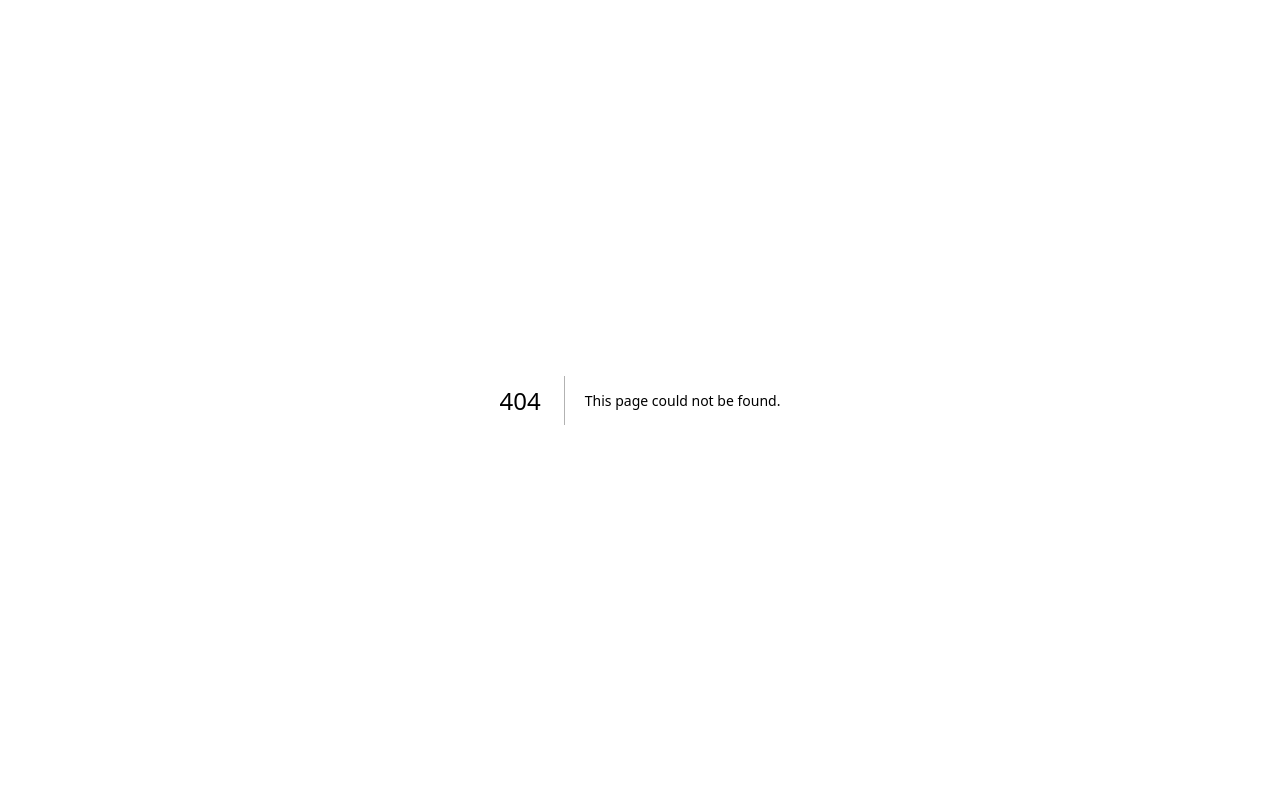
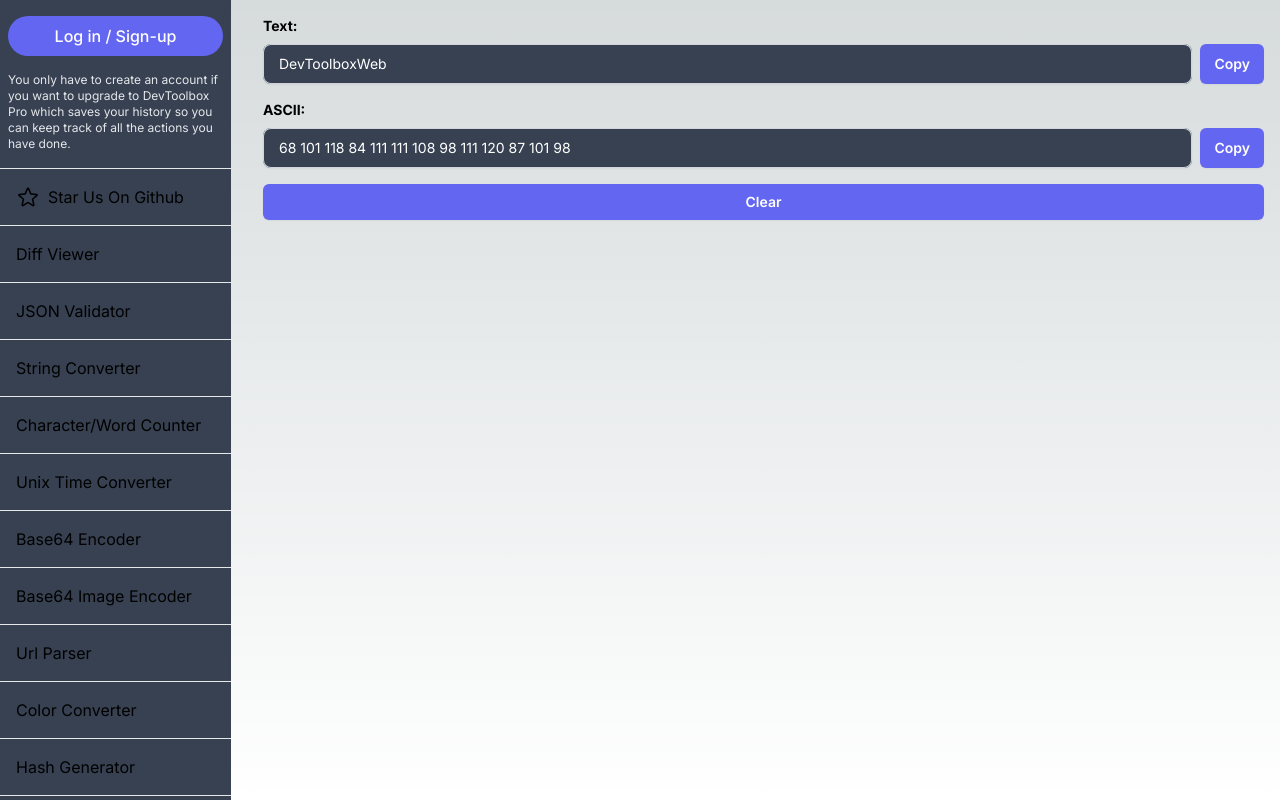
Before and after one commit to YourAverageTechBro/DevToolboxWeb, a Next.js app: page /tools/ascii-converter in a window 1280 px wide. Before the commit this address had no page. Built offline with nearby package versions, Linux system fonts and the light colour scheme; no server answers.

Commit message:
add ascii converter tool

```diff
--- a/src/app/components/common/ToolList.tsx
+++ b/src/app/components/common/ToolList.tsx
@@ -68,6 +68,10 @@
     name: "QRCode Generator",
     path: "/tools/qrcode-generator",
   },
+  {
+    name: "ASCII Converter",
+    path: "/tools/ascii-converter",
+  },
 ];
 
 export default function ToolList() {
--- /dev/null
+++ b/src/app/tools/ascii-converter/AsciiConverterComponent.tsx
@@ -0,0 +1,149 @@
+"use client";
+
+import { useEffect, useState } from "react";
+import { User } from "@clerk/backend";
+import useDebounce from "@/app/hooks/useDebounce";
+import { saveHistory } from "@/utils/clientUtils";
+import { ToolType } from "@prisma/client";
+
+export default function AsciiConverterComponent({
+  user,
+  isProUser,
+}: {
+  user: User | null;
+  isProUser: boolean;
+}) {
+  const [normalString, setNormalString] = useState("DevToolboxWeb");
+  const [asciiString, setAsciiString] = useState(
+    "68 101 118 84 111 111 108 98 111 120 87 101 98"
+  );
+
+  const debouncedNormalString = useDebounce<string>(normalString, 1000);
+  const debouncedAsciiString = useDebounce<string>(asciiString, 1000);
+
+  useEffect(() => {
+    if (debouncedNormalString && debouncedAsciiString) {
+      void saveHistory({
+        user,
+        isProUser,
+        toolType: ToolType.ColorConverter,
+        onError: () => {},
+        metadata: {
+          normalString,
+          asciiString,
+        },
+      });
+    }
+  }, [debouncedNormalString, debouncedAsciiString]);
+
+  const stringToAscii = (input: string): string => {
+    let result = "";
+
+    for (let i = 0; i < input.length; i++) {
+      const asciiValue = input.charCodeAt(i);
+      result += `${asciiValue} `;
+    }
+
+    return result.trim();
+  };
+
+  const asciiToString = (input: string): string => {
+    const asciiValues = input.split(" ").map(Number);
+
+    const characters = asciiValues.map((asciiValue) =>
+      String.fromCharCode(asciiValue)
+    );
+
+    return characters.join("");
+  };
+
+  const handleTextChange = (input: string) => {
+    try {
+      if (!input) {
+        reset();
+        return;
+      }
+      setNormalString(input);
+      setAsciiString(stringToAscii(input));
+    } catch (_) {
+      reset();
+    }
+  };
+
+  const handleAsciiChange = (input: string) => {
+    try {
+      if (!input) {
+        reset();
+        return;
+      }
+      setAsciiString(input);
+      setNormalString(asciiToString(input));
+    } catch (_) {
+      reset();
+    }
+  };
+
+  const reset = () => {
+    setNormalString("");
+    setAsciiString("");
+  };
+
+  return (
+    <div className="w-full h-full flex flex-col gap-4">
+      <div>
+        <p className="font-bold text-sm mb-2"> Text: </p>
+        <div className="flex gap-2">
+          <input
+            className="px-4 py-2 w-full block rounded-lg border-0
+        bg-gray-700 text-white shadow-sm ring-1 ring-inset
+        ring-gray-300 focus:ring-2 focus:ring-inset
+        focus:ring-indigo-600 sm:text-sm sm:leading-6"
+            value={normalString}
+            onChange={(e) => handleTextChange(e.currentTarget.value)}
+          />
+          <button
+            type="button"
+            className="rounded-md bg-indigo-500 px-3.5 py-2 text-sm font-semibold text-white shadow-sm hover:bg-indigo-400 focus-visible:outline focus-visible:outline-2 focus-visible:outline-offset-2 focus-visible:outline-indigo-500"
+            onClick={async () => {
+              await navigator.clipboard.writeText(normalString);
+            }}
+          >
+            Copy
+          </button>
+        </div>
+      </div>
+
+      <div>
+        <p className="font-bold text-sm mb-2"> ASCII: </p>
+        <div className="flex gap-2">
+          <input
+            className="px-4 py-2 w-full block rounded-lg border-0
+        bg-gray-700 text-white shadow-sm ring-1 ring-inset
+        ring-gray-300 focus:ring-2 focus:ring-inset
+        focus:ring-indigo-600 sm:text-sm sm:leading-6"
+            value={asciiString}
+            onChange={(e) => handleAsciiChange(e.currentTarget.value)}
+          />
+          <button
+            type="button"
+            className="rounded-md bg-indigo-500 px-3.5 py-2 text-sm font-semibold text-white shadow-sm hover:bg-indigo-400 focus-visible:outline focus-visible:outline-2 focus-visible:outline-offset-2 focus-visible:outline-indigo-500"
+            onClick={async () => {
+              await navigator.clipboard.writeText(asciiString);
+            }}
+          >
+            Copy
+          </button>
+        </div>
+      </div>
+      <button
+        type="button"
+        className="rounded-md bg-indigo-500 px-3.5 py-2 text-sm font-semibold text-white shadow-sm hover:bg-indigo-400 focus-visible:outline focus-visible:outline-2 focus-visible:outline-offset-2 focus-visible:outline-indigo-500"
+        onClick={async () => {
+          reset();
+        }}
+      >
+        Clear
+      </button>
+    </div>
+  );
+}
--- /dev/null
+++ b/src/app/tools/ascii-converter/page.tsx
@@ -0,0 +1,7 @@
+import { getUserAndSubscriptionState } from "@/actions/user";
+import AsciiConverterComponent from "@/app/tools/ascii-converter/AsciiConverterComponent";
+const AsciiConverterPage = async () => {
+  const { user, isProUser } = await getUserAndSubscriptionState();
+  return <AsciiConverterComponent user={user} isProUser={isProUser} />;
+};
+export default AsciiConverterPage;
```
